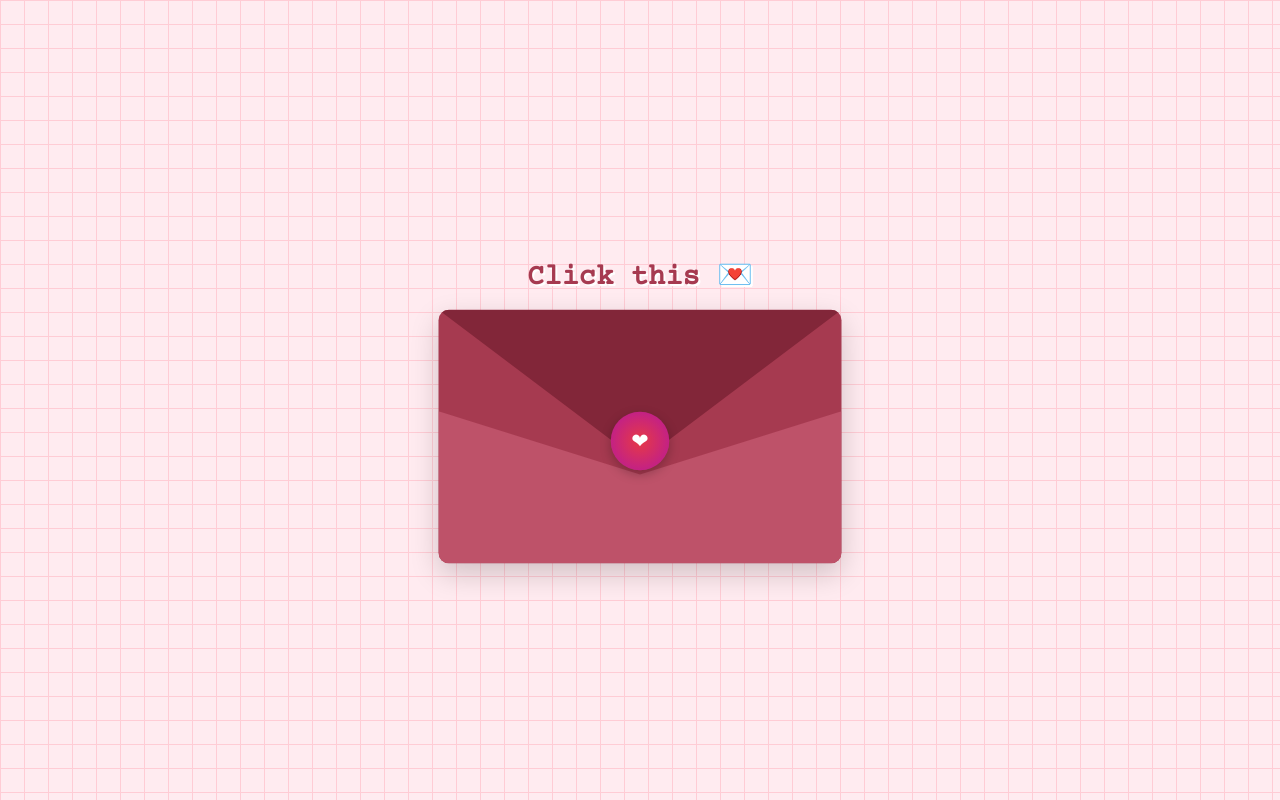
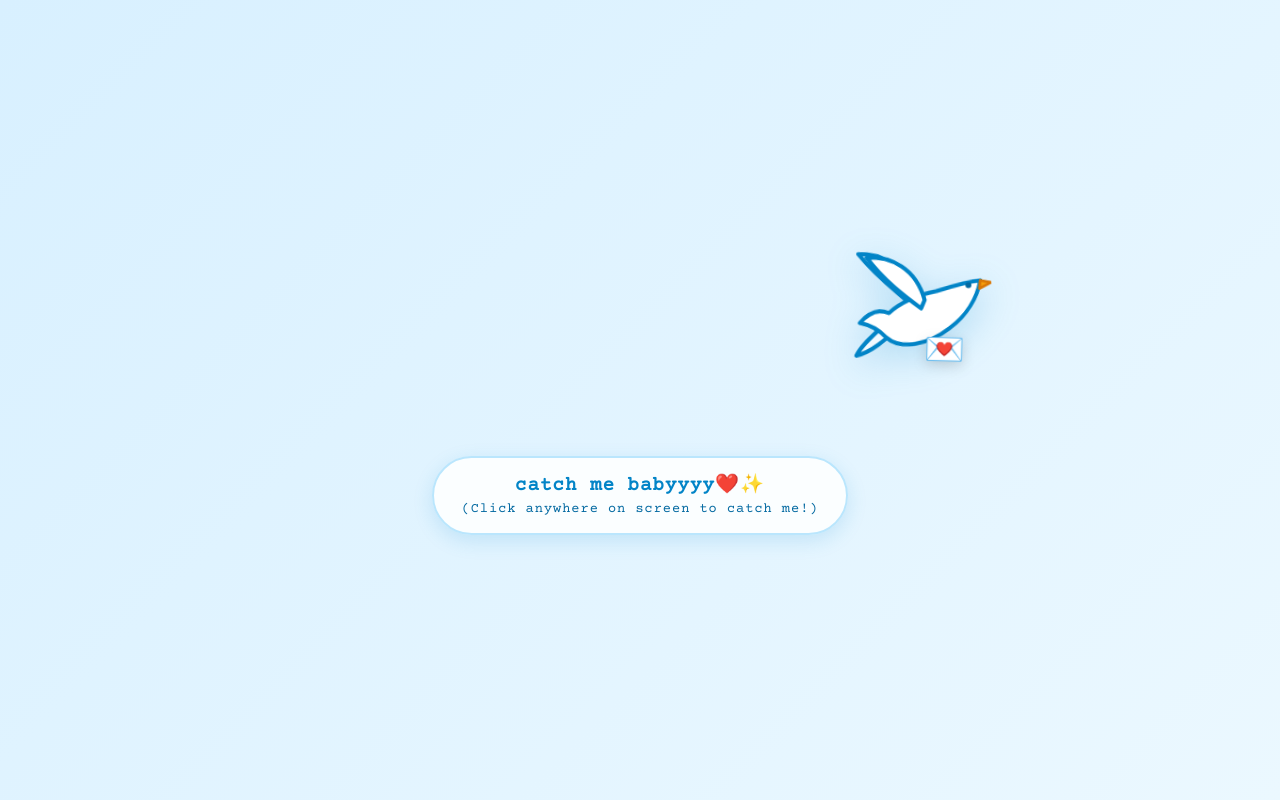
Before and after one commit to daffaelengi/4nnivv-munyuk, a plain HTML site: page index.html in a window 1280 px wide. Drawn offline with nearby package versions, Linux system fonts and the light colour scheme.

Commit message:
Add files via upload

```diff
--- a/index.html
+++ b/index.html
@@ -1,9 +1,9 @@
 <!DOCTYPE html>
-<html lang="id">
+<html lang="en">
 <head>
     <meta charset="UTF-8">
     <meta name="viewport" content="width=device-width, initial-scale=1.0">
-    <title>Our 1st Anniversary 💖</title>
+    <title>Our 1st Anniversary Scrapbook 💖</title>
     <link href="https://fonts.googleapis.com/css2?family=Caveat:wght@700&family=Montserrat:wght@400;600;700&family=Courier+Prime&display=swap" rel="stylesheet">
 
     <style>
@@ -18,7 +18,83 @@
             padding: 10px 20px; position: relative;
         }
 
-        /* --- 1. COVER SCREEN --- */
+        /* --- SLIDE 1: ANIMASI BURUNG TERBANG MELINTASI LAYAR --- */
+        #bird-slide {
+            position: fixed; top: 0; left: 0; width: 100vw; height: 100vh;
+            background: linear-gradient(135deg, #d8f0ff 0%, #ebf8ff 100%);
+            z-index: 100000; display: flex; flex-direction: column; justify-content: center; align-items: center;
+            cursor: pointer; transition: opacity 0.8s ease, visibility 0.8s ease; overflow: hidden;
+        }
+
+        /* Jalur terbang melintasi layar dari kiri ke kanan */
+        .flight-path {
+            position: absolute;
+            top: 32%;
+            left: -220px;
+            animation: flyAcrossScreen 8s linear infinite;
+        }
+
+        /* Gerakan naik-turun halus saat terbang */
+        .bird-container {
+            position: relative;
+            display: flex;
+            align-items: center;
+            justify-content: center;
+            animation: hoverBob 1.2s ease-in-out infinite alternate;
+        }
+
+        /* Ukuran & Shadow Burung */
+        .bird-svg {
+            width: 145px;
+            height: auto;
+            filter: drop-shadow(0 10px 18px rgba(2, 132, 199, 0.22));
+        }
+
+        /* Surat tergantung pas di bawah paruh merpati */
+        .mini-letter {
+            position: absolute;
+            bottom: -15px;
+            right: 28px;
+            font-size: 32px;
+            animation: letterWindSwing 1.5s ease-in-out infinite alternate;
+            transform-origin: top center;
+            filter: drop-shadow(0 4px 6px rgba(0,0,0,0.15));
+        }
+
+        /* Kotak Teks di Tengah Layar */
+        .intro-text-box {
+            position: relative;
+            z-index: 10;
+            text-align: center;
+            margin-top: 190px;
+        }
+
+        .intro-text {
+            font-family: 'Courier Prime', monospace; font-size: 1.2rem; font-weight: bold;
+            color: #0284c7; letter-spacing: 1px; animation: fadeText 2s infinite;
+            background: rgba(255, 255, 255, 0.85); padding: 14px 28px; border-radius: 50px;
+            box-shadow: 0 6px 20px rgba(2, 132, 199, 0.15); border: 2px solid #bae6fd;
+        }
+
+        @keyframes flyAcrossScreen {
+            0% { left: -180px; transform: translateY(30px) scale(0.9); }
+            50% { transform: translateY(-20px) scale(1.05); }
+            100% { left: calc(100vw + 180px); transform: translateY(10px) scale(0.95); }
+        }
+
+        @keyframes hoverBob {
+            0% { transform: translateY(-10px) rotate(-4deg); }
+            100% { transform: translateY(10px) rotate(4deg); }
+        }
+
+        @keyframes letterWindSwing {
+            0% { transform: rotate(-18deg); }
+            100% { transform: rotate(12deg); }
+        }
+
+        @keyframes fadeText { 0%, 100% { opacity: 0.65; } 50% { opacity: 1; } }
+
+        /* --- SLIDE 2: COVER SCREEN AMPLOP --- */
         #cover-screen {
             position: fixed; top: 0; left: 0; width: 100vw; height: 100vh;
             background-color: #ffebf0;
@@ -27,16 +103,15 @@
             display: flex; flex-direction: column; justify-content: center; align-items: center;
             cursor: pointer; transition: opacity 0.8s ease, visibility 0.8s ease;
         }
-        #cover-screen.hidden { opacity: 0; visibility: hidden; }
+        #cover-screen.hidden, #bird-slide.hidden { opacity: 0; visibility: hidden; pointer-events: none; }
         .cover-text {
             font-family: 'Courier Prime', monospace; font-size: 1.8rem; font-weight: bold;
-            color: #a63a50; margin-bottom: 35px; text-shadow: 2px 2px 0px #fff;
-            animation: bounce 2s infinite;
+            color: #a63a50; margin-bottom: 35px; text-shadow: 2px 2px 0px #fff; animation: bounce 2s infinite;
         }
         @keyframes bounce { 0%, 100% { transform: translateY(0); } 50% { transform: translateY(-10px); } }
         .cover-env-wrapper { transform: scale(1.3); pointer-events: none; }
 
-        /* --- BACKGROUND BUNGA --- */
+        /* --- BACKGROUND BUNGA BERGUGURAN --- */
         .hearts-bg { position: absolute; top: 0; left: 0; width: 100%; height: 100%; overflow: hidden; z-index: 0; pointer-events: none; }
         .heart-fall { position: absolute; font-size: 18px; animation: fall 7s linear infinite; bottom: -10px; }
         @keyframes fall {
@@ -52,7 +127,7 @@
         }
         .vintage-stamp-inner { width: 100%; height: 100%; border: 1px solid #c7b6a7; display: flex; align-items: center; justify-content: center; font-size: 28px; }
 
-        /* --- HEADER AREA (COMPACT AGAR TIDAK NABRAK) --- */
+        /* --- HEADER AREA --- */
         header { text-align: center; z-index: 10; height: 95px; display: flex; flex-direction: column; justify-content: center; align-items: center; flex-shrink: 0; margin-top: 5px; }
         .speech-bubble {
             background: #fff; padding: 3px 14px; border-radius: 20px; font-family: 'Courier Prime', monospace;
@@ -67,20 +142,20 @@
         }
         .time-segment { color: #b83b5e; }
 
-        /* --- PAPAN UTAMA (Z-INDEX LEBIH TINGGI DARI HEADER) --- */
+        /* --- PAPAN UTAMA --- */
         .main-board {
             display: flex; justify-content: center; align-items: center;
             width: 100%; max-width: 1200px; height: calc(100vh - 140px); max-height: 520px;
-            z-index: 50; /* KUNCI FIX: Di atas header supaya surat ga pernah ketutup */
-            padding: 0 10px; gap: 25px;
+            z-index: 50; padding: 0 10px; gap: 25px;
         }
 
-        /* FOTO STRIP KIRI */
+        /* FOTO STRIP KIRI (DEKORASI PITA) */
         .photo-strip {
-            background: white; padding: 10px 10px 18px 10px; box-shadow: 5px 10px 20px rgba(0,0,0,0.14);
-            transform: rotate(-3deg); width: 210px; border: 1px solid #e0e0e0; flex-shrink: 0;
+            background: white; padding: 15px 10px 18px 10px; box-shadow: 5px 10px 20px rgba(0,0,0,0.14);
+            transform: rotate(-3deg); width: 210px; border: 1px solid #e0e0e0; flex-shrink: 0; position: relative;
         }
-        .strip-item { width: 100%; height: 125px; background: #f7f7f7; margin-bottom: 8px; border: 1px solid #eee; overflow: hidden; }
+        .ribbon-top-left { position: absolute; top: -18px; left: 50%; transform: translateX(-50%); font-size: 30px; z-index: 10; filter: drop-shadow(0 2px 4px rgba(0,0,0,0.15)); }
+        .strip-item { width: 100%; height: 120px; background: #f7f7f7; margin-bottom: 8px; border: 1px solid #eee; overflow: hidden; }
         .strip-item img { width: 100%; height: 100%; object-fit: cover; }
         .strip-text { text-align: center; font-family: 'Caveat', cursive; font-size: 1.7rem; color: #ff4b6e; margin-top: 4px; }
 
@@ -95,7 +170,7 @@
         .env-wax { position: absolute; top: 52%; left: 50%; transform: translate(-50%, -50%); width: 45px; height: 45px; background: radial-gradient(circle, #e63946 0%, #b5179e 100%); border-radius: 50%; z-index: 5; box-shadow: 0 3px 8px rgba(0,0,0,0.25); display: flex; align-items: center; justify-content: center; transition: opacity 0.3s; }
         .env-wax::after { content: '❤'; color: #fff; font-size: 16px; }
 
-        /* KERTAS SURAT (TERSEMBUNYI TOTAL PAS TERTUTUP AGAR GA BOCOR) */
+        /* KERTAS SURAT (TERSEMBUNYI SAAT AMPLOP TERTUTUP) */
         .env-letter {
             position: absolute; bottom: 10px; left: 10px; right: 10px; background: #fffdf9; padding: 20px; border-radius: 6px;
             border-left: 3px dashed rgba(217, 98, 121, 0.4); z-index: 2; height: 170px; overflow: hidden;
@@ -114,16 +189,16 @@
         .envelope-wrapper.is-open .env-wax { opacity: 0; pointer-events: none; }
         .envelope-wrapper.is-open .env-letter {
             opacity: 1; visibility: visible;
-            transform: translateY(-165px); /* Meluncur pas di bawah timer */
-            height: 335px; /* Kertas cukup tinggi dan ada scrollbar santai */
-            width: 410px;  /* Kertas melebar estetik keluar amplop */
-            left: -50px;   /* Center */
-            z-index: 99;
-            box-shadow: 0 15px 35px rgba(0,0,0,0.22);
+            transform: translateY(-165px); height: 335px; width: 410px; left: -50px;
+            z-index: 99; box-shadow: 0 15px 35px rgba(0,0,0,0.22);
         }
 
-        /* FOTO GRID KANAN */
-        .maroon-panel { background: #5c0f1e; padding: 18px; border-radius: 10px; box-shadow: 6px 12px 25px rgba(0,0,0,0.18); width: 250px; transform: rotate(3deg); flex-shrink: 0; }
+        /* FOTO GRID KANAN (DEKORASI PITA & HATI) */
+        .maroon-panel { background: #5c0f1e; padding: 18px; border-radius: 10px; box-shadow: 6px 12px 25px rgba(0,0,0,0.18); width: 250px; transform: rotate(3deg); flex-shrink: 0; position: relative; }
+        .ribbon-top-right { position: absolute; top: -16px; left: 50%; transform: translateX(-50%) rotate(5deg); font-size: 30px; z-index: 10; filter: drop-shadow(0 2px 4px rgba(0,0,0,0.2)); }
+        .heart-corner { position: absolute; font-size: 18px; color: #ff4b6e; z-index: 5; }
+        .hc-1 { top: 6px; left: 6px; }
+        .hc-2 { bottom: 6px; right: 6px; }
         .pattern-paper { background: #fffdf9; padding: 10px; border-radius: 5px; }
         .grid-2x2 { display: grid; grid-template-columns: repeat(2, 1fr); gap: 8px; }
         .grid-photo { width: 100%; aspect-ratio: 1 / 1; border: 3px solid white; box-shadow: 1px 2px 5px rgba(0,0,0,0.1); overflow: hidden; background: #e8e8e8; }
@@ -135,7 +210,29 @@
 </head>
 <body>
 
-<div id="cover-screen" onclick="bukaCover()">
+<div id="bird-slide" onclick="bukaSlideBurung()">
+    <div class="flight-path">
+        <div class="bird-container">
+            <svg class="bird-svg" viewBox="0 0 110 90" xmlns="http://www.w3.org/2000/svg">
+                <g transform="translate(5, 8)">
+                    <path d="M48 38 C42 15, 24 5, 8 5 C20 22, 32 32, 42 42 Z" fill="#e0f2fe" stroke="#0284c7" stroke-width="3" stroke-linejoin="round"/>
+                    <path d="M28 55 C18 64, 6 72, 2 80 C14 78, 26 68, 36 60 Z" fill="#f0f9ff" stroke="#0284c7" stroke-width="3" stroke-linejoin="round"/>
+                    <path d="M28 50 C20 46, 12 50, 6 56 C14 58, 20 62, 25 68 C35 78, 56 75, 72 64 C86 55, 94 42, 97 30 C90 30, 76 33, 64 36 C50 38, 38 42, 28 50 Z" fill="#ffffff" stroke="#0284c7" stroke-width="3" stroke-linejoin="round"/>
+                    <path d="M55 42 C50 18, 32 8, 14 8 C26 26, 40 38, 52 48 Z" fill="#ffffff" stroke="#0284c7" stroke-width="3" stroke-linejoin="round"/>
+                    <circle cx="88" cy="33" r="2.2" fill="#0369a1"/>
+                    <path d="M97 30 L105 32 L96 36 Z" fill="#f59e0b" stroke="#d97706" stroke-width="2" stroke-linejoin="round"/>
+                </g>
+            </svg>
+            <div class="mini-letter">💌</div>
+        </div>
+    </div>
+
+    <div class="intro-text-box">
+        <div class="intro-text">catch me babyyyy❤️✨<br><span style="font-size:0.85rem; font-weight:normal; color:#0369a1;">(Click anywhere on screen to catch me!)</span></div>
+    </div>
+</div>
+
+<div id="cover-screen" onclick="bukaCoverAmplop()">
     <div class="cover-text">Click this 💌</div>
     <div class="envelope-wrapper cover-env-wrapper">
         <div class="env-back"></div>
@@ -146,25 +243,25 @@
 </div>
 
 <div class="hearts-bg" id="hearts-box"></div>
-
 <div class="vintage-stamp"><div class="vintage-stamp-inner">🌸</div></div>
 
 <header>
-    <div class="speech-bubble">💌 LOVE YOU MORE EVERY DAY</div>
-    <h1>Happy 1st Anniversary! 💖</h1>
+    <div class="speech-bubble">💌 FOREVER & ALWAYS WITH YOU</div>
+    <h1>Happy 1st Anniversary bayikk! 💖</h1>
     <div class="countdown-container">
-        <span>⏳ Kita bersama:</span>
-        <span class="time-segment" id="live-timer">00 Hari 00 Jam 00 Menit 00 Detik</span>
+        <span>⏳ Our love story in numbers:</span>
+        <span class="time-segment" id="live-timer">0 Days 0 Hours 0 Minutes 0 Seconds</span>
     </div>
 </header>
 
 <div class="main-board">
 
     <div class="photo-strip">
-        <div class="strip-item"><img src="foto_strip1.jpeg" alt="Momen 1"></div>
-        <div class="strip-item"><img src="foto_strip2.jpeg" alt="Momen 2"></div>
-        <div class="strip-item"><img src="foto_strip3.jpeg" alt="Momen 3"></div>
-        <div class="strip-text">Love Always ✨</div>
+        <div class="ribbon-top-left">🎀</div>
+        <div class="strip-item"><img src="foto_strip1.jpeg" alt="Moment 1"></div>
+        <div class="strip-item"><img src="foto_strip2.jpeg" alt="Moment 2"></div>
+        <div class="strip-item"><img src="foto_strip3.jpeg" alt="Moment 3"></div>
+        <div class="strip-text">Love Always ❤️</div>
     </div>
 
     <div class="envelope-zone">
@@ -174,13 +271,13 @@
 
             <div class="env-letter">
                 <div class="env-letter-content">
-                    <p><strong>Hi Sayang,</strong></p>
-                    <p>Aku nggak tahu gimana caranya, tapi kamu selalu bisa bikin hari-hariku terasa lebih cerah hanya dengan kamu ada di sisiku. Kamu adalah ketenangan yang nggak pernah aku tahu kalau aku butuhin.</p>
-                    <p>Nggak kerasa kita udah ngelewatin 1 tahun penuh tawa, cerita, dan semua momen manis bareng-bareng. Terima kasih ya udah selalu sabar, selalu ada, dan jadi alasan utama aku tersenyum setiap hari.</p>
-                    <p>Aku bener-bener bahagia sama kamu, dan aku mau terus memilih kamu setiap harinya. Happy Anniversary sayangku! I love you so much.</p>
+                    <p><strong>My yittle one,</strong></p>
+                    <p>I honestly don't know how you do it, but you always manage to brighten my days simply by being by my side. You are the peace and comfort I never knew I needed.</p>
+                    <p>Time flew by so fast, and suddenly we've shared a whole year filled with laughter, memories, and countless sweet moments together. Thank you for always being patient, for always staying close, and for being the biggest reason behind my smile every single day.</p>
+                    <p>I am genuinely blessed to have you, and I will choose you over and over again every day. Happy 1st Anniversary, my love! I love you endlessly.</p>
                     <div class="letter-signature">
-                        Milikmu,<br>
-                        [Nama Kamu]
+                        Forever yours,<br>
+                        (mashhmuuu)
                     </div>
                 </div>
             </div>
@@ -191,6 +288,9 @@
     </div>
 
     <div class="maroon-panel">
+        <div class="ribbon-top-right">🎀</div>
+        <div class="heart-corner hc-1">❤️</div>
+        <div class="heart-corner hc-2">❤️</div>
         <div class="pattern-paper">
             <div class="grid-2x2">
                 <div class="grid-photo"><img src="foto_grid1.jpeg" alt="1"></div>
@@ -208,26 +308,38 @@
 <audio id="bg-music" src="lagu_romantis.mp3" preload="auto" loop></audio>
 
 <script>
-    function bukaCover() {
-        document.getElementById('cover-screen').classList.add('hidden');
-        document.getElementById('bg-music').play().catch(e => console.log("Musik menunggu interaksi."));
+    // Transisi Slide 1 ke Slide 2
+    function bukaSlideBurung() {
+        document.getElementById('bird-slide').classList.add('hidden');
     }
 
+    // Transisi Slide 2 ke Scrapbook Utama & Putar Musik
+    function bukaCoverAmplop() {
+        document.getElementById('cover-screen').classList.add('hidden');
+        document.getElementById('bg-music').play().catch(e => console.log("Musik menunggu interaksi browser."));
+    }
+
+    // Buka/Tutup Amplop Surat
     function bukaAmplop() {
         document.getElementById("amplopku").classList.toggle("is-open");
     }
 
+    // Hitung Mundur Jadian (Ganti dengan tanggal asli kalian: YYYY-MM-DDTHH:MM:SS)
     const tanggalJadian = new Date("2025-06-30T00:00:00").getTime();
-    setInterval(function() {
+
+    function updateTimer() {
         const sekarang = new Date().getTime();
         const selisih = sekarang - tanggalJadian;
         const hari = Math.floor(selisih / (1000 * 60 * 60 * 24));
         const jam = Math.floor((selisih % (1000 * 60 * 60 * 24)) / (1000 * 60 * 60));
         const menit = Math.floor((selisih % (1000 * 60 * 60)) / (1000 * 60));
         const detik = Math.floor((selisih % (1000 * 60)) / 1000);
-        document.getElementById("live-timer").innerHTML = hari + " Hari " + jam + " Jam " + menit + " Menit " + detik + " Detik";
-    }, 1000);
+        document.getElementById("live-timer").innerHTML = `${hari} Days ${jam} Hours ${menit} Minutes ${detik} Seconds`;
+    }
+    setInterval(updateTimer, 1000);
+    updateTimer();
 
+    // Efek Hati dan Bunga Berguguran
     const heartsBox = document.getElementById('hearts-box');
     setInterval(function() {
         const leaf = document.createElement('span');
```
